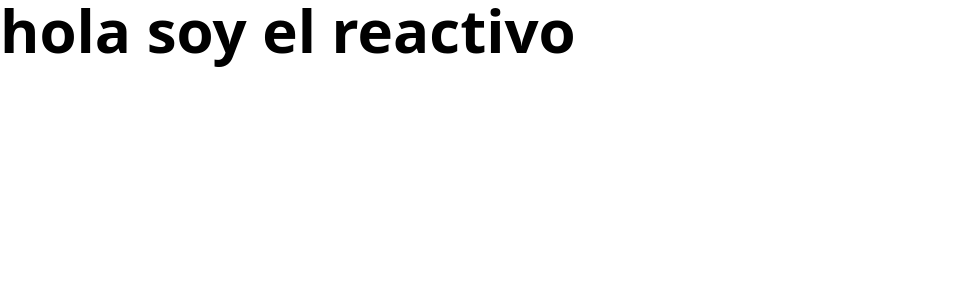
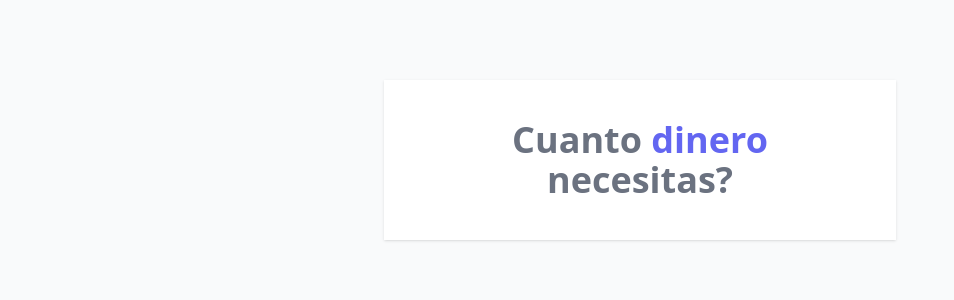
Before and after one commit to mretamoso/cotizador-prestamos-react, a React (Vite) app: page / in a window 1280 px wide. Shown: the top 300 px of the page, without its empty margins (0-954 px from the left). Built offline with nearby package versions, Linux system fonts and the light colour scheme.

Commit message:
Exportar comp header

```diff
--- a/index.html
+++ b/index.html
@@ -6,7 +6,7 @@
     <meta name="viewport" content="width=device-width, initial-scale=1.0" />
     <title>Cotizador de prestamos</title>
   </head>
-  <body>
+  <body class="bg-gray-50">
     <div id="root"></div>
     <script type="module" src="/src/main.jsx"></script>
   </body>
--- a/src/App.jsx
+++ b/src/App.jsx
@@ -1,8 +1,14 @@
+import HeaderComponent from "./components/HeaderComponent"
 
 function App() {
 
+
   return (
-    <h1 className="text-6xl font-extrabold">hola soy el reactivo</h1>
+    <div
+      className="my-20 max-w-lg mx-auto bg-white shadow p-10"
+    >
+      <HeaderComponent />
+    </div>
   )
 }
 
--- /dev/null
+++ b/src/components/HeaderComponent.jsx
@@ -0,0 +1,10 @@
+
+function HeaderComponent() {
+    return (
+        <h1 className="text-4xl font-extrabold text-gray-500 text-center">
+            Cuanto<span className="text-indigo-500"> dinero</span> necesitas?
+        </h1>
+    )
+}
+
+export default HeaderComponent;
```
